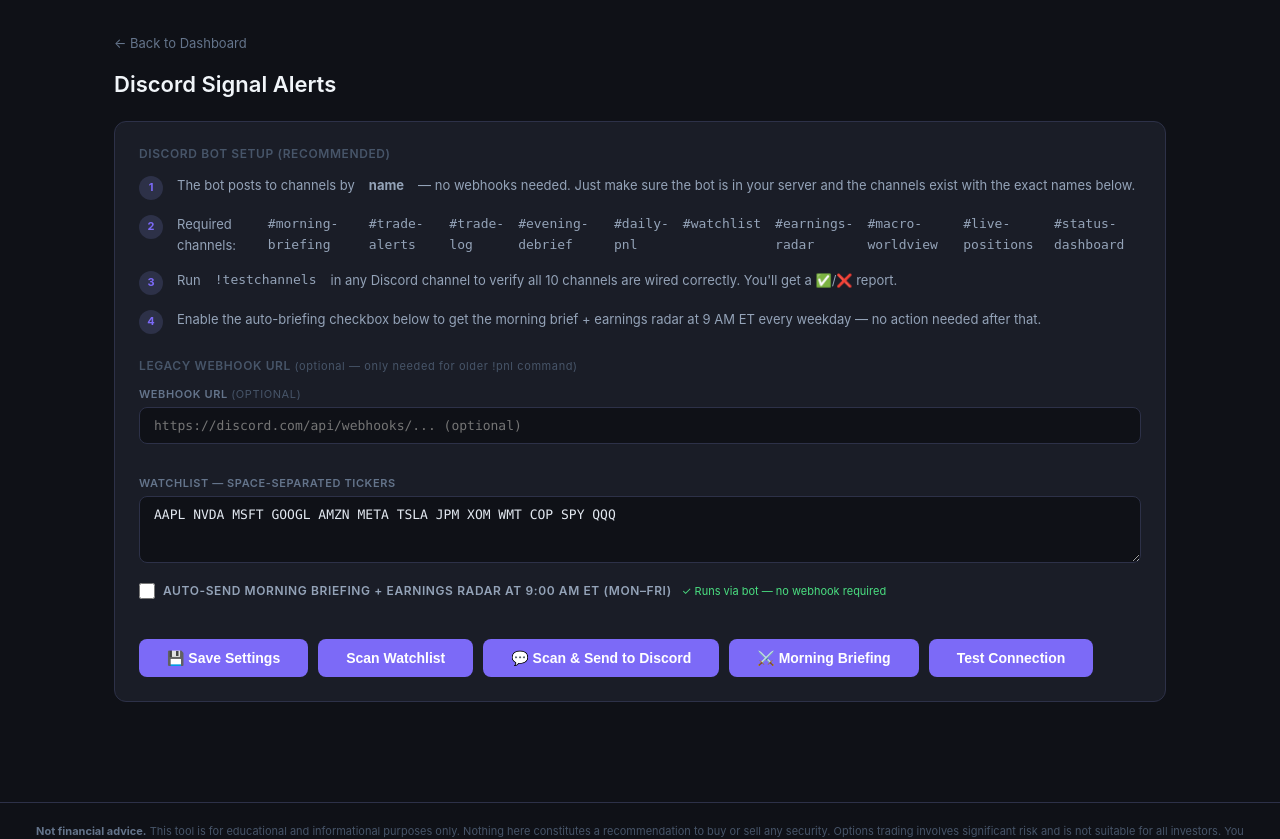
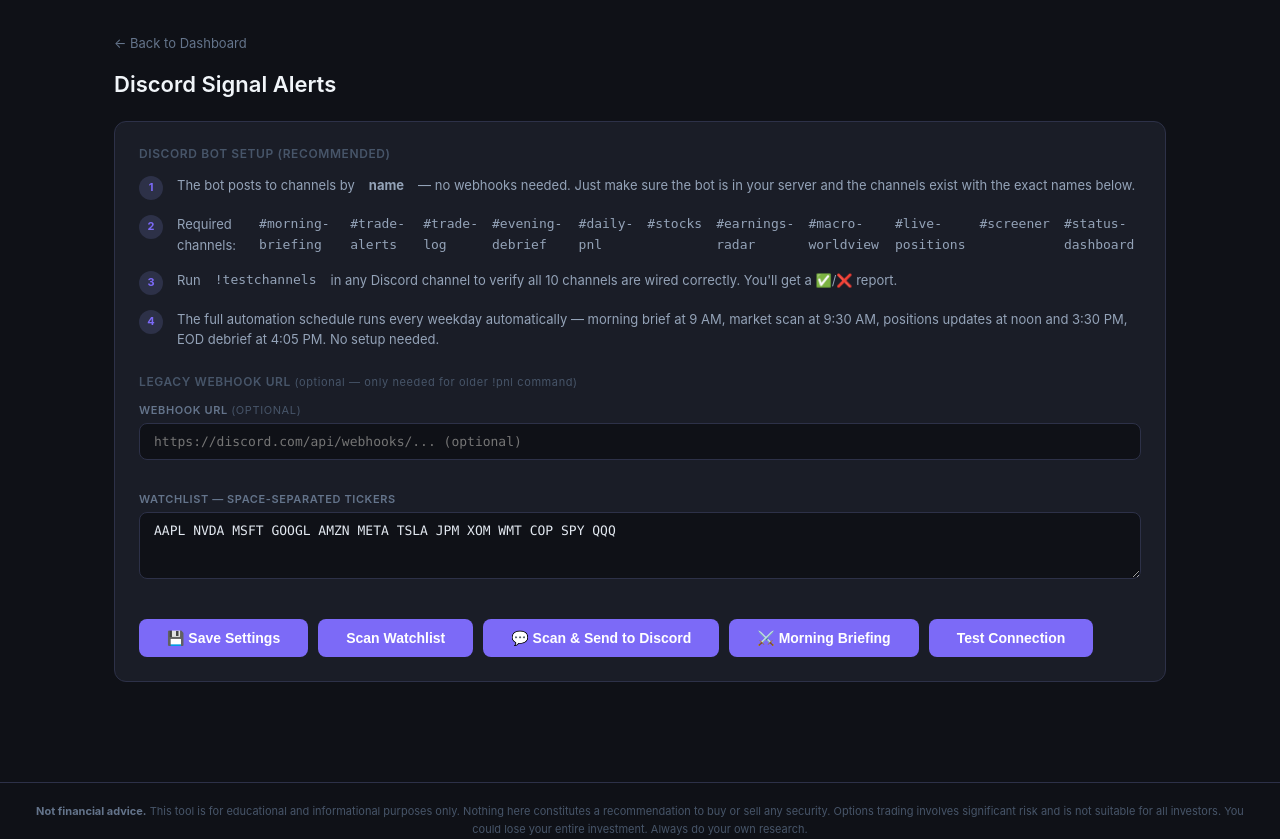
Before and after one commit to MaxSiguenza/conquest-trading, a Flask app: page /alerts in a window 1280 px wide. Shown: the part 56-895 px from the top of the page. Run offline with Flask 3, Linux system fonts and the light colour scheme.

Commit message:
Remove auto_briefing toggle — automation always runs, no checkbox needed
- discord_bot.py: removed auto_briefing check from morning_briefing_task and !runmorning
- alerts.html: removed checkbox, updated setup steps and save confirmation

Co-Authored-By: Claude Sonnet 4.6 <noreply@anthropic.com>

```diff
--- a/templates/alerts.html
+++ b/templates/alerts.html
@@ -211,9 +211,9 @@
   <p style="font-size:12px;font-weight:600;color:#475569;text-transform:uppercase;letter-spacing:0.6px;margin-bottom:14px;">Discord Bot Setup (Recommended)</p>
   <ol class="setup-steps">
     <li>The bot posts to channels by <strong>name</strong> — no webhooks needed. Just make sure the bot is in your server and the channels exist with the exact names below.</li>
-    <li>Required channels: <code>#morning-briefing</code> <code>#trade-alerts</code> <code>#trade-log</code> <code>#evening-debrief</code> <code>#daily-pnl</code> <code>#watchlist</code> <code>#earnings-radar</code> <code>#macro-worldview</code> <code>#live-positions</code> <code>#status-dashboard</code></li>
+    <li>Required channels: <code>#morning-briefing</code> <code>#trade-alerts</code> <code>#trade-log</code> <code>#evening-debrief</code> <code>#daily-pnl</code> <code>#stocks</code> <code>#earnings-radar</code> <code>#macro-worldview</code> <code>#live-positions</code> <code>#screener</code> <code>#status-dashboard</code></li>
     <li>Run <code>!testchannels</code> in any Discord channel to verify all 10 channels are wired correctly. You'll get a ✅/❌ report.</li>
-    <li>Enable the auto-briefing checkbox below to get the morning brief + earnings radar at 9 AM ET every weekday — no action needed after that.</li>
+    <li>The full automation schedule runs every weekday automatically — morning brief at 9 AM, market scan at 9:30 AM, positions updates at noon and 3:30 PM, EOD debrief at 4:05 PM. No setup needed.</li>
   </ol>
 
   <p style="font-size:12px;font-weight:600;color:#475569;text-transform:uppercase;letter-spacing:0.6px;margin:20px 0 14px;">Legacy Webhook URL <span style="font-weight:400;text-transform:none;font-size:11px;">(optional — only needed for older !pnl command)</span></p>
@@ -230,19 +230,6 @@
         <label>Watchlist — space-separated tickers</label>
         <textarea name="watchlist" id="watchlist" rows="3"
                   placeholder="AAPL NVDA MSFT GOOGL AMZN">{{ settings.watchlist }}</textarea>
-      </div>
-
-      {# Auto morning briefing toggle #}
-      <div class="field" style="display:flex;align-items:center;gap:10px;margin-bottom:4px;">
-        <label style="display:flex;align-items:center;gap:8px;cursor:pointer;margin:0;">
-          <input type="checkbox" name="auto_briefing" id="auto_briefing"
-                 {% if auto_briefing %}checked{% endif %}
-                 style="width:16px;height:16px;accent-color:#7c6af7;cursor:pointer;">
-          <span style="font-size:12px;font-weight:600;color:#94a3b8;">
-            Auto-send morning briefing + earnings radar at 9:00 AM ET (Mon–Fri)
-          </span>
-        </label>
-        <span style="font-size:11px;color:#4ade80;">✓ Runs via bot — no webhook required</span>
       </div>
 
       <div class="btn-row">
@@ -267,12 +254,7 @@
 
   {% if saved %}
   <div class="status-box status-ok" style="margin-top:16px;">
-    ✓ Settings saved. Auto-briefing is <strong>{{ "ON" if auto_briefing else "OFF" }}</strong>.
-    {% if auto_briefing %}
-      The full automation schedule will run every weekday starting at 9:00 AM ET.
-    {% else %}
-      Check the box above and save again to enable the full automation schedule.
-    {% endif %}
+    ✓ Settings saved. The full automation schedule runs every weekday automatically.
   </div>
   {% endif %}
 
```
Also changed, not shown: discord_bot.py (+1 -11 lines).
